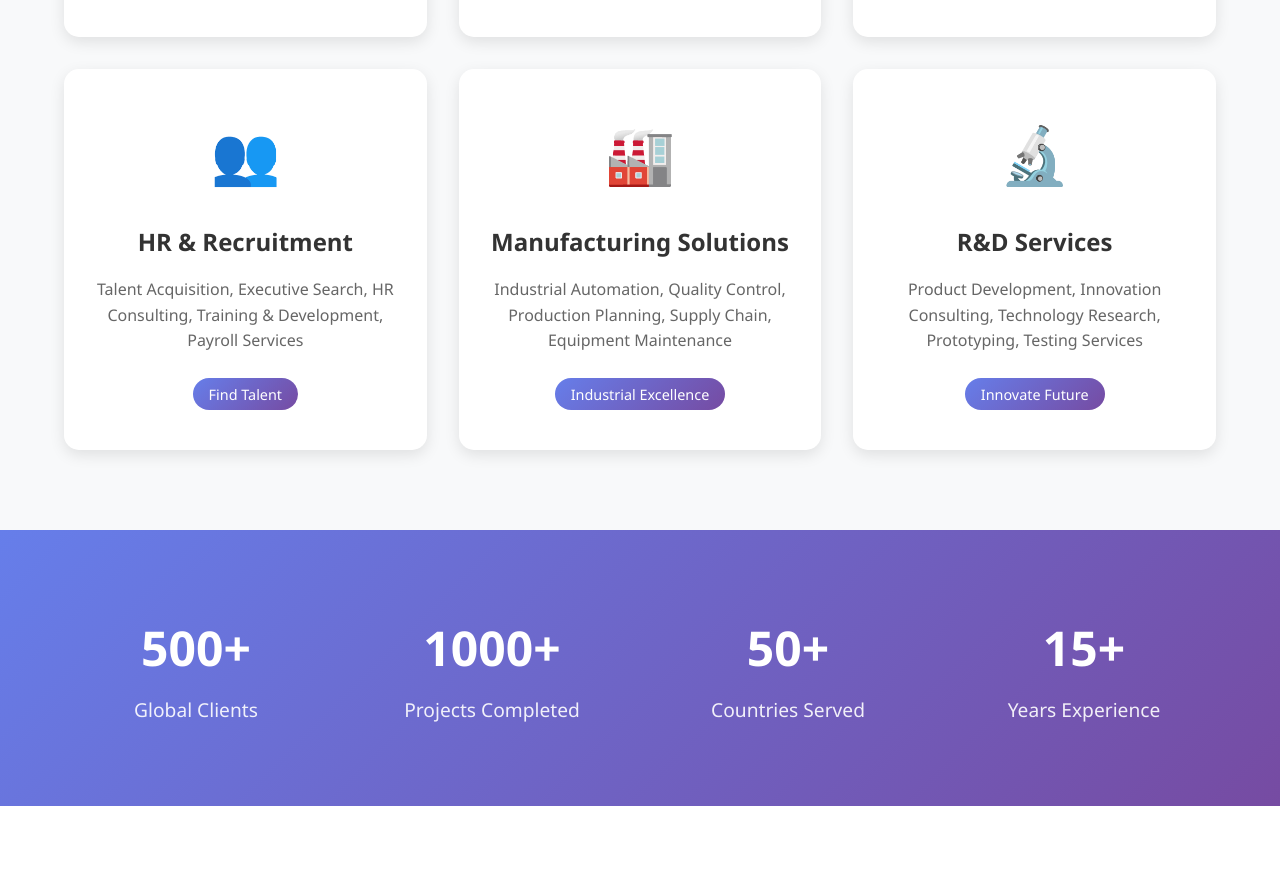
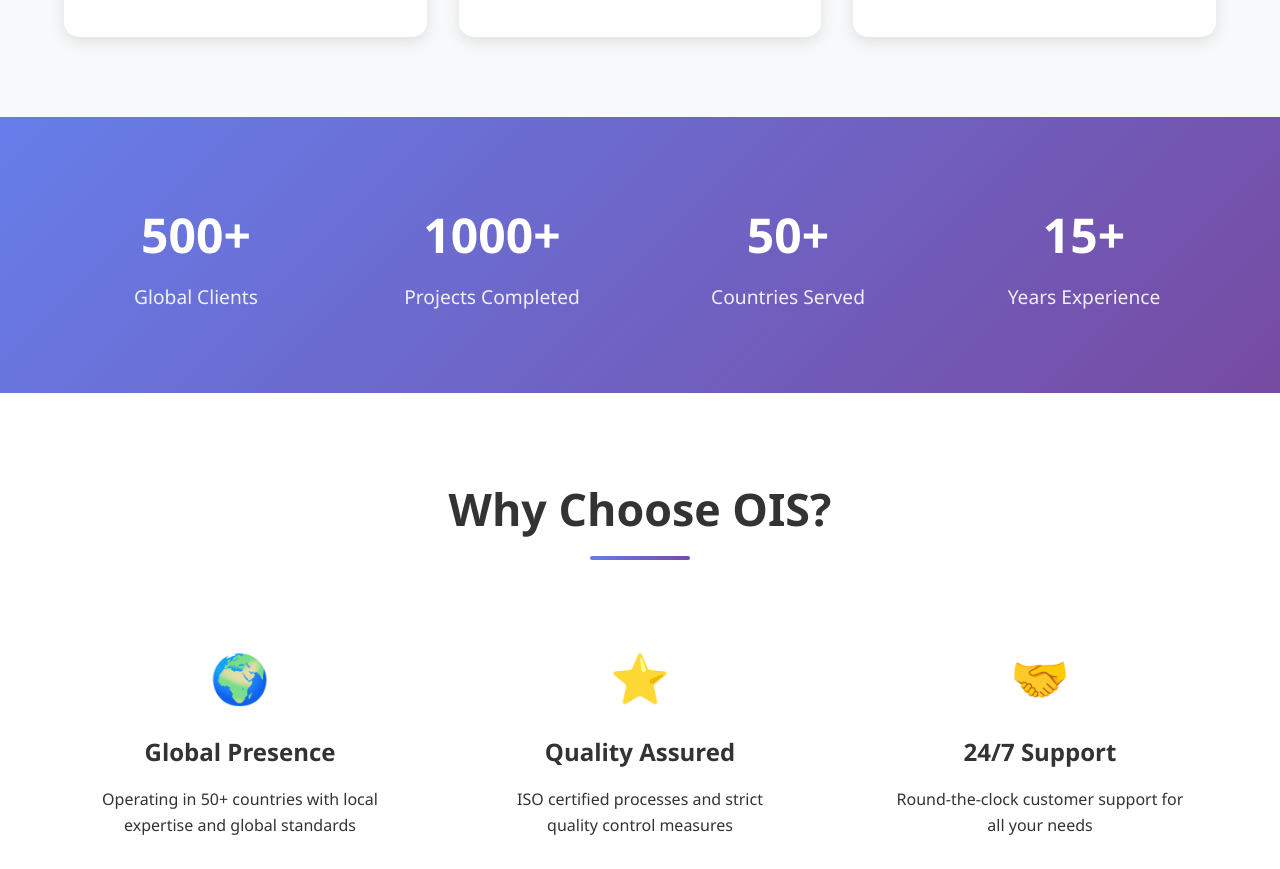
Before and after one commit to nahidfatma085-maker/OIS-COMPANY-OFFICIAL-, a plain HTML site: page Index.html in a window 1280 px wide. Shown: the part 2741-3610 px from the top of the page. Drawn offline with Linux system fonts and the light colour scheme.

Commit message:
Remove loading animation and service cards
Removed loading animation and several service cards from the HTML.

```diff
--- a/Index.html
+++ b/Index.html
@@ -514,22 +514,6 @@
                 font-size: 2rem;
             }
         }
-
-        /* Loading Animation */
-        .loading {
-            display: inline-block;
-            width: 20px;
-            height: 20px;
-            border: 3px solid #f3f3f3;
-            border-top: 3px solid #667eea;
-            border-radius: 50%;
-            animation: spin 1s linear infinite;
-        }
-
-        @keyframes spin {
-            0% { transform: rotate(0deg); }
-            100% { transform: rotate(360deg); }
-        }
     </style>
 </head>
 <body>
@@ -657,30 +641,6 @@
                 <h3>Energy & Environment</h3>
                 <p>Renewable Energy Solutions, Environmental Consulting, Sustainability Services, Green Technology</p>
                 <span class="service-tag">Sustainable Future</span>
-            </div>
-
-            <!-- HR & Recruitment -->
-            <div class="service-card">
-                <div class="service-icon">👥</div>
-                <h3>HR & Recruitment</h3>
-                <p>Talent Acquisition, Executive Search, HR Consulting, Training & Development, Payroll Services</p>
-                <span class="service-tag">Find Talent</span>
-            </div>
-
-            <!-- Manufacturing -->
-            <div class="service-card">
-                <div class="service-icon">🏭</div>
-                <h3>Manufacturing Solutions</h3>
-                <p>Industrial Automation, Quality Control, Production Planning, Supply Chain, Equipment Maintenance</p>
-                <span class="service-tag">Industrial Excellence</span>
-            </div>
-
-            <!-- Research & Development -->
-            <div class="service-card">
-                <div class="service-icon">🔬</div>
-                <h3>R&D Services</h3>
-                <p>Product Development, Innovation Consulting, Technology Research, Prototyping, Testing Services</p>
-                <span class="service-tag">Innovate Future</span>
             </div>
         </div>
     </section>
```
